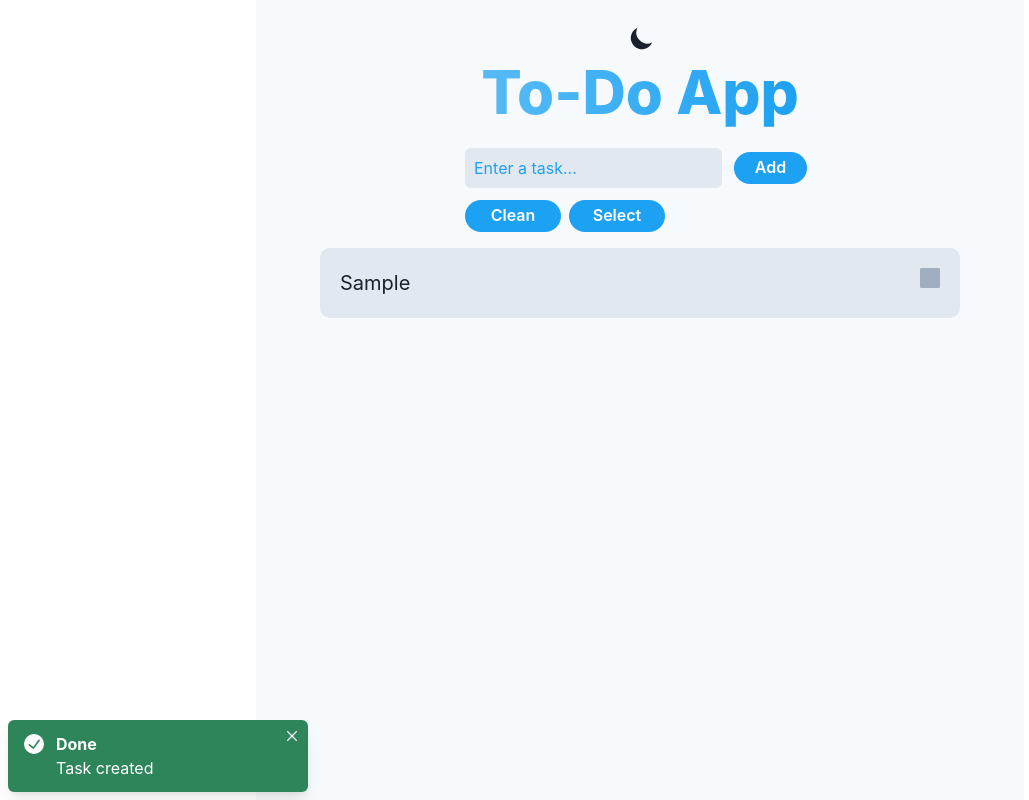
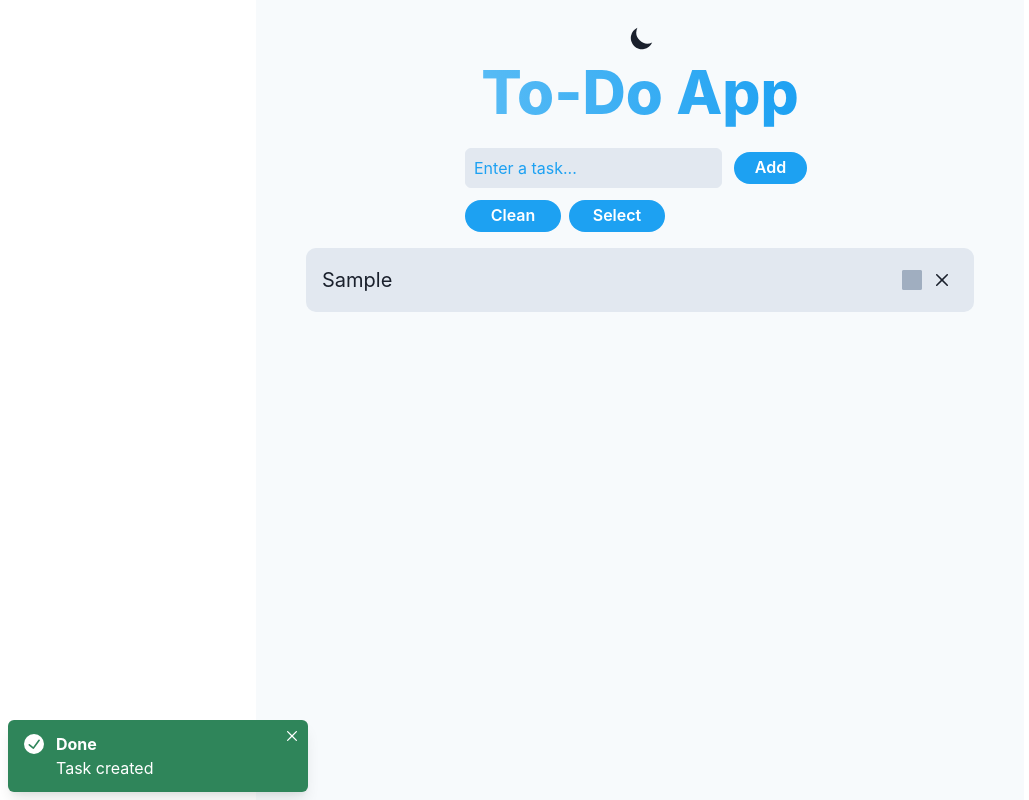
Before and after one commit to JavierPineyro/to-do-chakra, a React (Vite) app: page / in a window 1280 px wide. Both pictures are taken after typing "Sample" into the empty fields and a click on the button "Add". Shown: the whole page, without its empty margins (0-1029 px from the left). Built offline with nearby package versions, Linux system fonts and the light colour scheme.

Commit message:
added framer motion animations and new features

```diff
--- a/src/App.jsx
+++ b/src/App.jsx
@@ -3,6 +3,7 @@ import { useToast, Container, Heading, Stack, useColorMode } from '@chakra-ui/re
 import {
   changeTaskDone,
   cleanDoneTask,
+  cleanSingleTask,
   selectAll,
   storageGetItem,
   storageSetItem
@@ -15,6 +16,7 @@ import './App.css'
 function App () {
   const [tasks, setTasks] = useState([])
   const toast = useToast()
+
   const { colorMode } = useColorMode()
 
   useEffect(() => {
@@ -25,6 +27,7 @@ function App () {
     storageSetItem(tasks)
   }, [tasks])
 
+  // I can do all this functions better i know but i dont feel like doin it right now haha sorry:)
   const createTask = newTask => {
     setTasks([...tasks, newTask])
     toast({
@@ -41,6 +44,18 @@ function App () {
   }
   const deleteCompletedTask = () => {
     setTasks(cleanDoneTask(tasks))
+    toast({
+      title: 'Done',
+      position: 'bottom-left',
+      description: 'Task deleted',
+      status: 'success',
+      duration: 5000,
+      variant: 'subtle',
+      isClosable: true
+    })
+  }
+  const deleteSingleTask = (id) => {
+    setTasks(cleanSingleTask(id, tasks))
     toast({
       title: 'Done',
       position: 'bottom-left',
@@ -74,7 +89,7 @@ function App () {
           <TaskForm selectAllTasks={selectAllTasks} deleteCompletedTask={deleteCompletedTask} createTask={createTask} />
         </Stack>
         <Stack>
-          <TaskContent handleToggle={handleToggle} tasks={tasks} />
+          <TaskContent deleteSingleTask={deleteSingleTask} handleToggle={handleToggle} tasks={tasks} />
         </Stack>
       </Stack>
     </Container>
--- a/src/components/TaskContent.jsx
+++ b/src/components/TaskContent.jsx
@@ -1,12 +1,15 @@
 import { Stack } from '@chakra-ui/react'
+import { AnimatePresence } from 'framer-motion'
 import TaskItem from './TaskItem'
 
-export default function TaskContent ({ tasks, handleToggle }) {
+export default function TaskContent ({ tasks, handleToggle, deleteSingleTask }) {
   return (
     <Stack maxW='2xl' gap={4} direction='column'>
       {
         tasks.map(task =>
-          <TaskItem task={task} handleToggle={handleToggle} key={task.id} />
+          <AnimatePresence key={task.id}>
+            <TaskItem key={task.id} task={task} deleteSingleTask={deleteSingleTask} handleToggle={handleToggle} />
+          </AnimatePresence>
         )
       }
     </Stack>
--- a/src/components/TaskItem.jsx
+++ b/src/components/TaskItem.jsx
@@ -1,21 +1,37 @@
-import { Checkbox, Stack, Text, useColorMode } from '@chakra-ui/react'
+import { Checkbox, CloseButton, Stack, Text, useColorMode } from '@chakra-ui/react'
+import { motion } from 'framer-motion'
 
-export default function TaskItem ({ task, handleToggle }) {
+export default function TaskItem ({ task, handleToggle, deleteSingleTask }) {
   const { colorMode } = useColorMode()
+
   const colorTaskDone = colorMode === 'light' ? '#666' : '#aaa'
   const backgroundStyle = colorMode === 'light' ? 'gray.200' : 'blackAlpha.400'
+  const variants = {
+    hidden: { opacity: 0 },
+    visible: {
+      opacity: 1,
+      transition: {
+        duration: 0.3
+      }
+    }
+  }
+
+  const deleteTask = () => {
+    deleteSingleTask(task.id)
+  }
 
   return (
     <Stack
+      as={motion.div}
+      initial='hidden'
+      animate='visible'
+      exit='hidden'
+      layoutId={task.id}
+      variants={variants}
       backgroundColor={backgroundStyle}
-      // backdropFilter='auto'
-      // backdropInvert='10%'
-      // backdropBlur='2px'
-      // border='1px'
-      p={5} justifyContent='space-between'
+      p={4} justifyContent='space-between'
       borderRadius={10}
-      alignItems='start' direction='row' gap={1}
-      alignContent='baseline'
+      alignItems='center' direction='row' gap={1}
     >
       <Stack maxW={['lg', 'xl']} minW={['lg', 'xl']}>
         {
@@ -34,6 +50,9 @@ export default function TaskItem ({ task, handleToggle }) {
           onChange={() => handleToggle(task)} isChecked={task.done}
         />
       </Stack>
+      <Stack>
+        <CloseButton onClick={deleteTask} size='md' />
+      </Stack>
     </Stack>
   )
 }
--- a/src/utils/utils.js
+++ b/src/utils/utils.js
@@ -16,6 +16,10 @@ export const selectAll = (state, value = true) => {
   })
 }
 
+export const cleanSingleTask = (id, state) => {
+  return state.filter(item => item.id !== id)
+}
+
 export const storageSetItem = (state) => {
   localStorage.setItem('tasks', JSON.stringify(state))
 }
```
